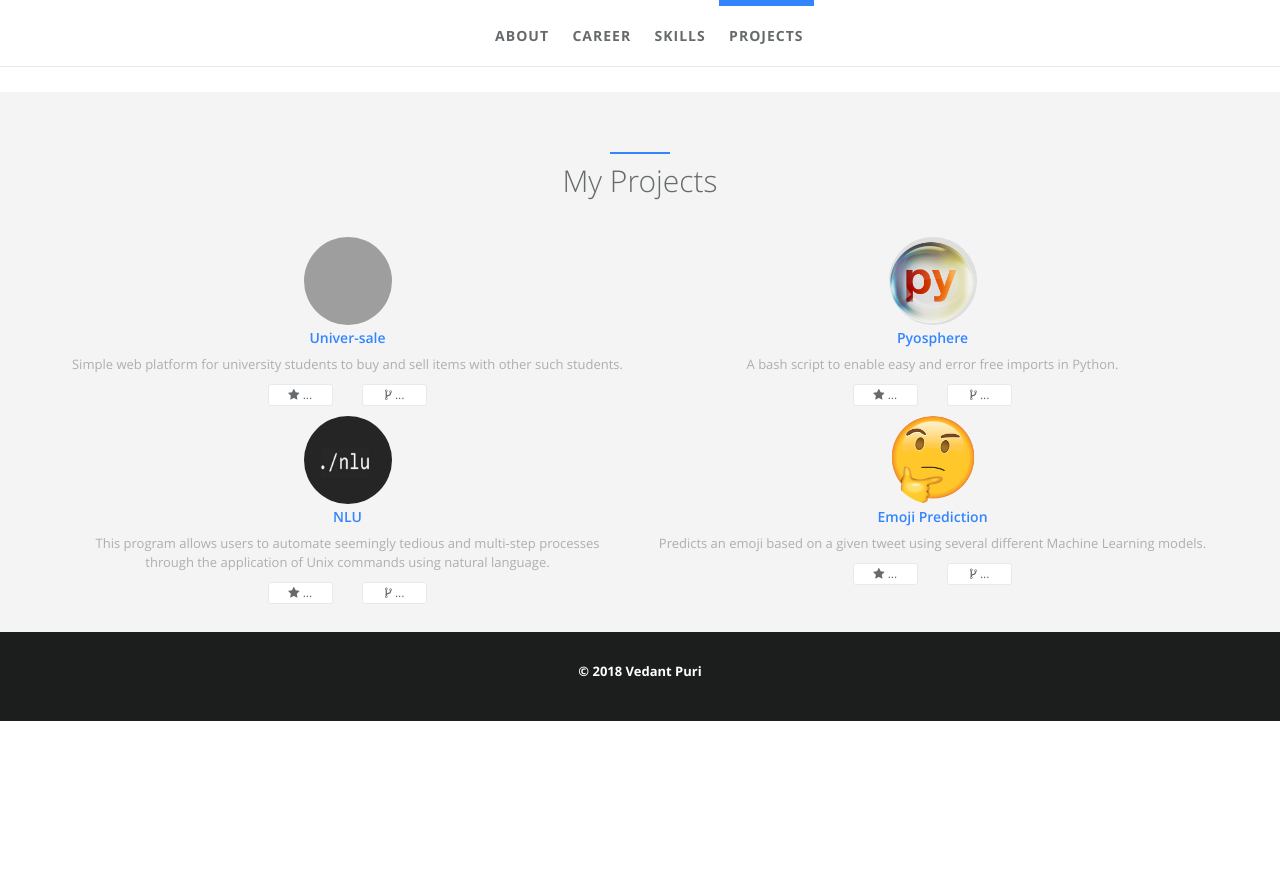
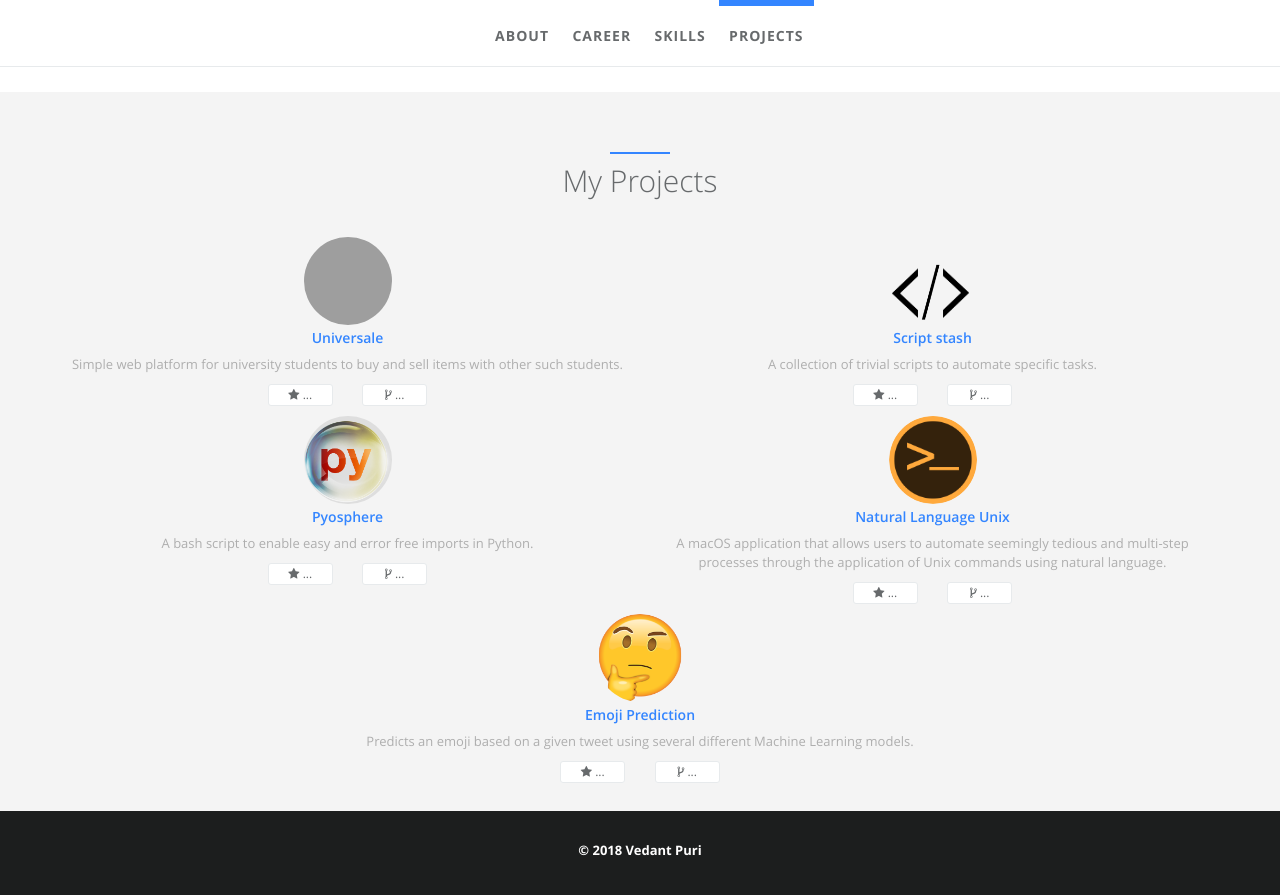
Before and after one commit to vedantpuri/vedantpuri.github.io, a Jekyll site: the page built from index.html, in a window 1280 px wide and 900 px high, scrolled down 2521 px. Shown: the top 895 px of the window. Built offline with Jekyll 4.4.1, drawn with Linux system fonts in a browser that asks for light colours; before the commit the page ends 3242 px from its top, so only the background shows below that; grey boxes are pictures that could not be loaded.

Commit message:
Fix logo alignment + Add script-stash

```diff
--- a/_config.yml
+++ b/_config.yml
@@ -18,8 +18,8 @@ author:  # change following line to your infomation.
   avatar: /static/assets/img/landing/profile.jpeg  # upload your avatar at directory and edit it.
   github_username: vedantpuri  # Leave blank if you don't have now
   linkedin_id: vedantpuri # Leave blank if you don't have now
-  facebook_username:   # Leave blank if you don't have now
-  twitter_username:   # Leave blank if you don't have now
+  facebook_username: vedantp13
+  twitter_username: VedantPuri1
   email: vedantpuri13@gmail.com  # Leave blank if you don't have now
   cv: /static/assets/vedant_puri_resume.pdf # An online CV can be printed as PDF, leave blank if you don't have now
   # skill icons are on avatar's left and right side. Reference urls are http://fontawesome.io/ and http://fizzed.com/oss/font-mfizz
--- a/_data/index/projects.yml
+++ b/_data/index/projects.yml
@@ -1,11 +1,17 @@
 # projects section data
 # If you don't have language feature(language.yml is empty), ignore "i18n" items
 # Suggest projects' img be located at '/static/assets/img/landing', and edit following img items.
-- name: Univer-sale
+- name: Universale
   gh_user: vedantpuri
   repo: universale
   img: /static/assets/img/landing/univer-sale.png
   desc: Simple web platform for university students to buy and sell items with other such students.
+
+- name: Script stash
+  gh_user: vedantpuri
+  repo: script-stash
+  img: /static/assets/img/landing/script-stash.png
+  desc: A collection of trivial scripts to automate specific tasks.
 
 - name: Pyosphere
   gh_user: vedantpuri
@@ -13,11 +19,11 @@
   img: /static/assets/img/landing/pyosphere.png
   desc: A bash script to enable easy and error free imports in Python.
 
-- name: NLU
+- name: Natural Language Unix
   gh_user: mayankk2308
   repo: natural-language-unix
   img: /static/assets/img/landing/nlu.png
-  desc: This program allows users to automate seemingly tedious and multi-step processes through the application of Unix commands using natural language.
+  desc: A macOS application that allows users to automate seemingly tedious and multi-step processes through the application of Unix commands using natural language.
 
 - name: Emoji Prediction
   gh_user: vedantpuri
--- a/_includes/sections/about.html
+++ b/_includes/sections/about.html
@@ -11,7 +11,7 @@
         {% for icon in site.author.skill_icon1 %}
         <div class="col-xs-2 wow fadeInLeft">
             <div class="team-member">
-                <div class="vote-icon">
+                <div class="vote-icon" style="text-align: center">
                     <i class="fa {{ icon.name }}"></i>
                 </div>
             </div>
@@ -49,7 +49,7 @@
         {% for icon in site.author.skill_icon2 %}
         <div class="col-xs-2 wow fadeInRight">
             <div class="team-member">
-                <div class="vote-icon">
+                <div class="vote-icon" style="text-align: center">
                     <i class="fa {{ icon.name }}"></i>
                 </div>
             </div>
```
Also changed, not shown: static/assets/img/landing/nlu.png, static/assets/img/landing/script-stash.png (added).
